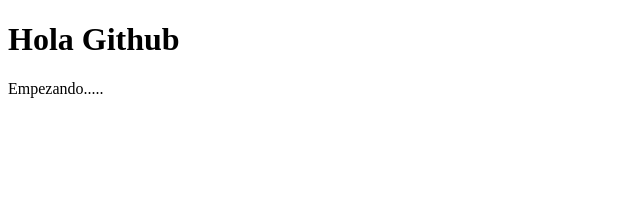
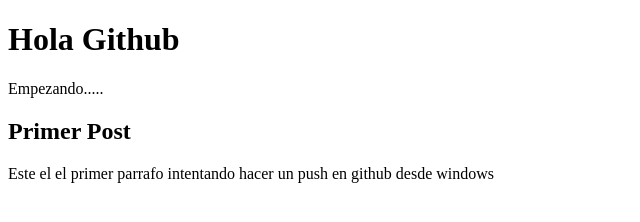
Before and after one commit to pilo84/Maquetando, a plain HTML site: page index.html in a window 1280 px wide. Shown: the whole page, without its empty margins (0-640 px from the left). Drawn offline with Linux system fonts and the light colour scheme.

Commit message:
push de section

```diff
--- a/index.html
+++ b/index.html
@@ -12,6 +12,14 @@
         Empezando.....
       </p>
     </header>
+    <section>
+      <article class="post">
+        <h2>Primer Post</h2>
+        <p>
+          Este el el primer parrafo intentando hacer un push en github desde windows
+        </p>
+      </article>
+    </section>
 
   </body>
 </html>
```
